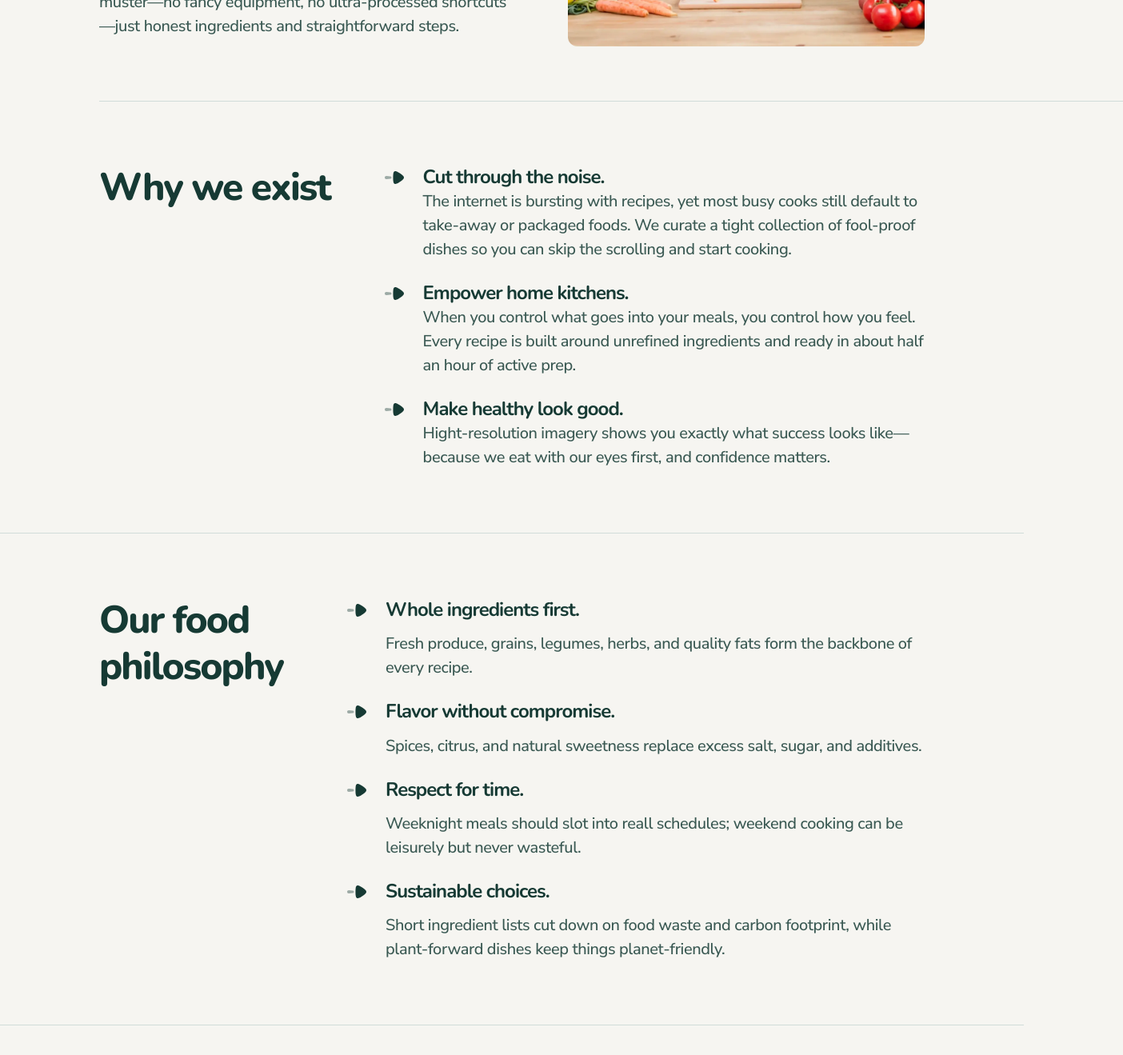
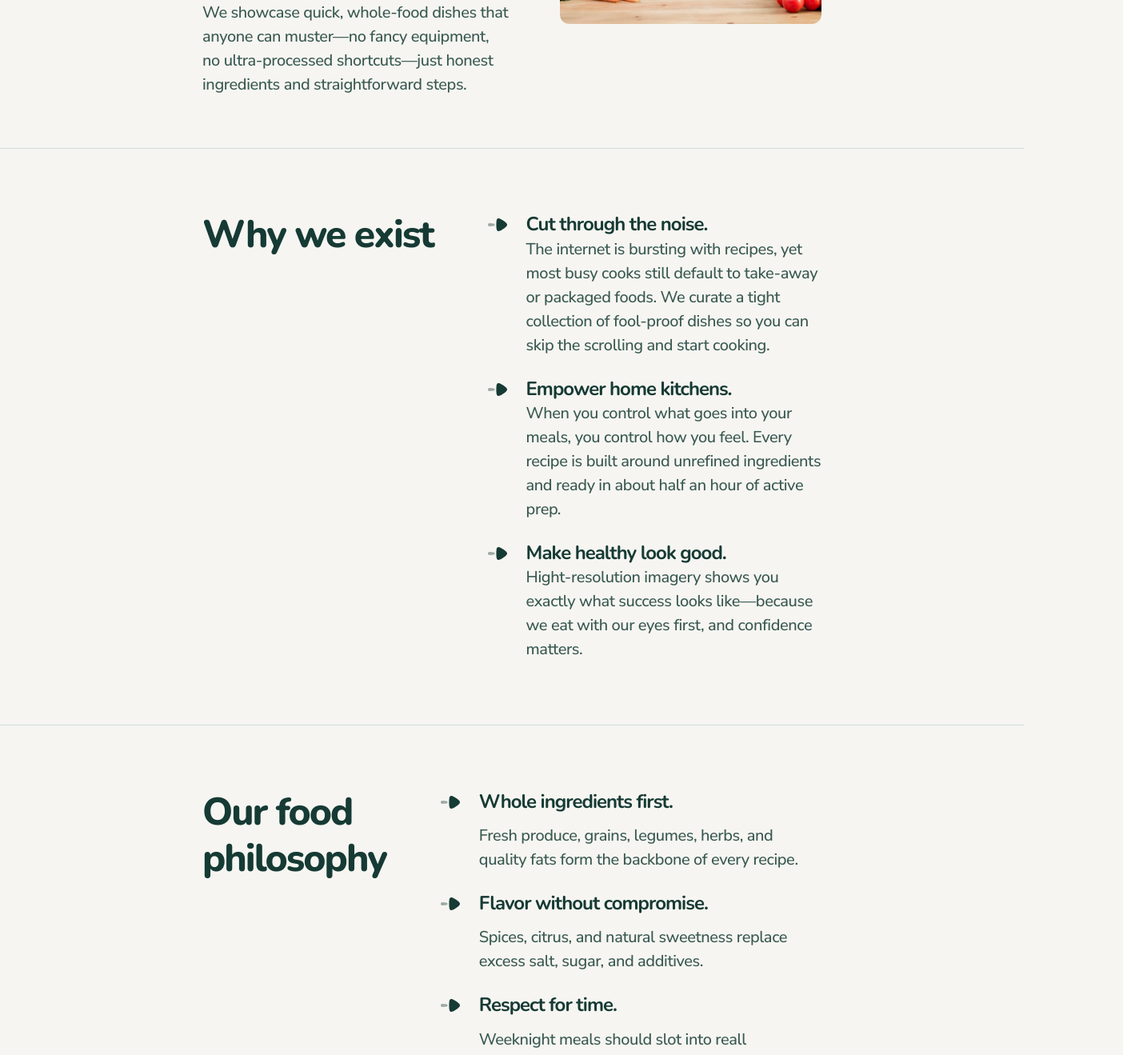
Before and after one commit to maishamir/recipe-finder, a React (Vite) app: page /about in a window 1280 px wide. Shown: the part 620-1939 px from the top of the page at 80% size, 1404 px wide, since content can reach past the window. Built offline with nearby package versions, Linux system fonts and the light colour scheme.

Commit message:
set max width for about page on desktop

```diff
--- a/src/pages/About/About.scss
+++ b/src/pages/About/About.scss
@@ -2,7 +2,10 @@
 @use "../../styles/partials/variables" as *;
 @use "../../styles/partials/mixins" as *;
 
+
+
 .about {
+
     &__hero {
         padding: 2rem 0 4rem 0;
 
@@ -10,6 +13,7 @@
             display: flex;
             gap: 4rem;
             align-items: center;
+            @include maxWidthAndCenter;
         }
 
         &-label {
@@ -56,28 +60,16 @@
             display: grid;
             grid-template-columns: 1fr 3fr;
             gap: 4rem;
+            @include maxWidthAndCenter;
         }
 
         &::before {
 
-            content: "";
-            top: 0;
-            position: absolute;
-            height: 1px;
-            background-color: $neutral300;
-            width: 100vw;
-            left: 0; //not doing anything
+            @include pageBreakTop;
         }
 
         &::after {
-            content: "";
-            bottom: 0;
-            position: absolute;
-            height: 1px;
-            background-color: $neutral300;
-            width: 100vw;
-            left: 50%;
-            transform: translateX(-50%);
+            @include pageBreakBottom;
         }
 
 
@@ -144,6 +136,7 @@
             display: grid;
             grid-template-columns: 1fr 3fr;
             gap: 4rem;
+            @include maxWidthAndCenter;
         }
 
         &-title {
@@ -193,14 +186,7 @@
         }
 
         &::after {
-            content: "";
-            bottom: 0;
-            position: absolute;
-            height: 1px;
-            background-color: $neutral300;
-            width: 100vw;
-            left: 50%;
-            transform: translateX(-50%);
+            @include pageBreakBottom;
         }
     }
 
@@ -211,6 +197,7 @@
             display: flex;
             align-items: center;
             gap: 4rem;
+            @include maxWidthAndCenter;
         }
 
         &-title {
--- a/src/styles/partials/_mixins.scss
+++ b/src/styles/partials/_mixins.scss
@@ -17,3 +17,30 @@
         @content;
     }
 }
+
+@mixin maxWidthAndCenter {
+    max-width: 75%;
+    margin: 0 auto;
+}
+
+@mixin pageBreakTop  {
+    content: "";
+    top: 0;
+    position: absolute;
+    height: 1px;
+    background-color: $neutral300;
+    width: 100vw;
+    left: 50%;
+    transform: translateX(-50%);
+}
+
+@mixin pageBreakBottom {
+    content: "";
+    bottom: 0;
+    position: absolute;
+    height: 1px;
+    background-color: $neutral300;
+    width: 100vw;
+    left: 50%;
+    transform: translateX(-50%);
+}
```
